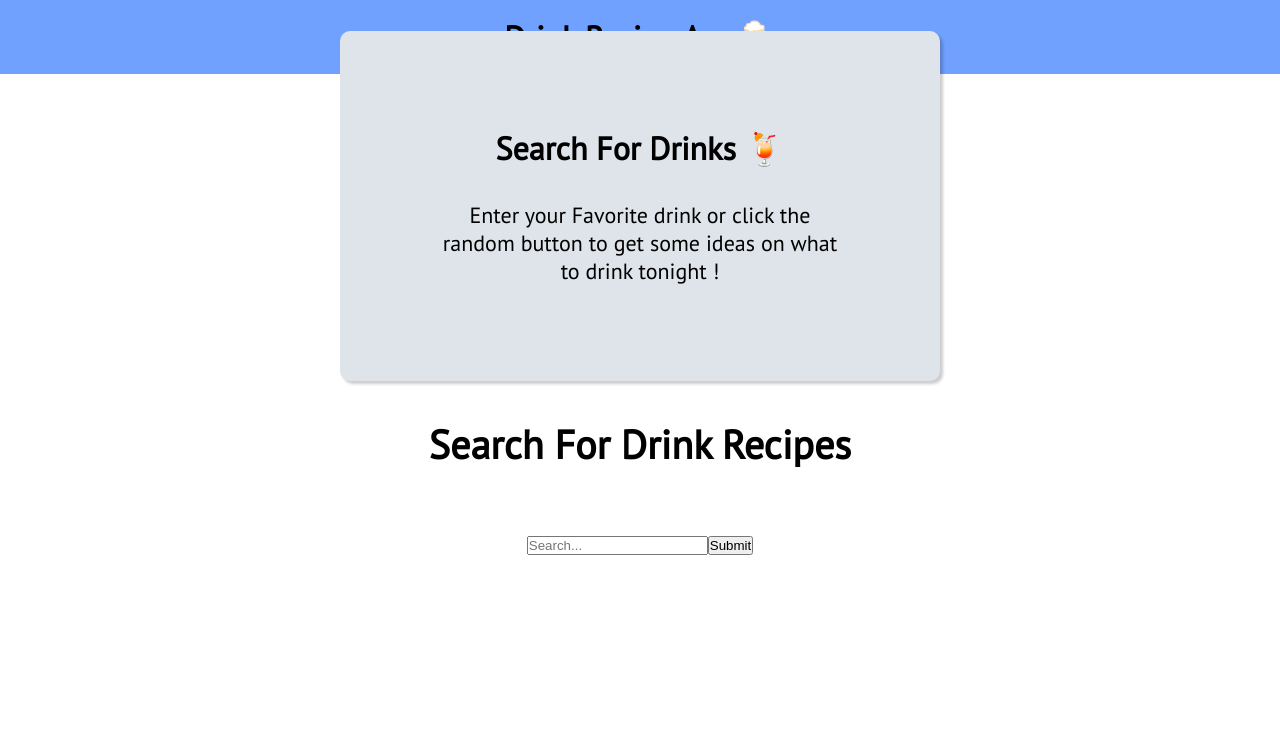
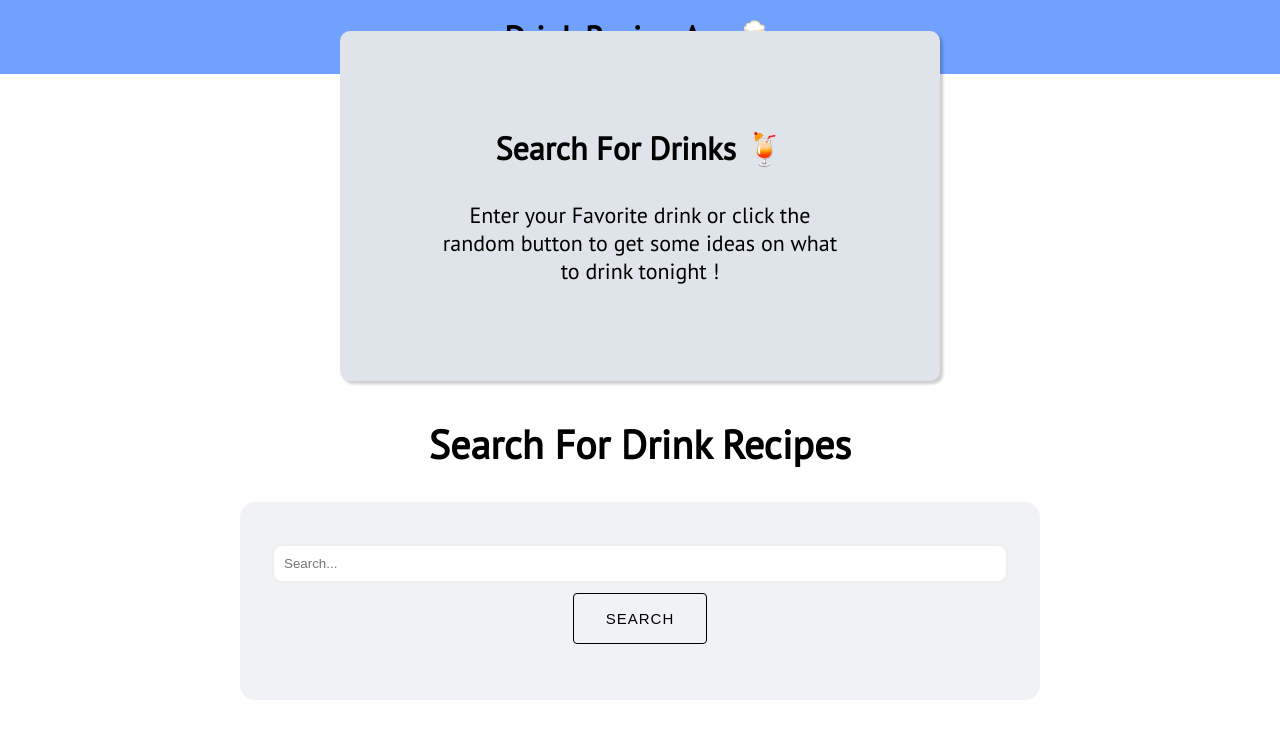
Before and after one commit to luke-h1/cocktail-recipe-app, a React (Create React App) app: page / in a window 1280 px wide. Shown: the top 738 px of the page. Built offline with nearby package versions, Linux system fonts and the light colour scheme.

Commit message:
improve styles

```diff
--- a/src/App.js
+++ b/src/App.js
@@ -2,13 +2,13 @@ import React from 'react';
 import './App.css';
 import Header from './components/Header';
 import Home from './components/Home';
-import Form from './components/Form'
+import Search from './components/Search'
 function App() {
   return (
     <div className="App">
       <Header />
       <Home />
-      <Form />
+      <Search />
       </div>
   );
 }
--- a/src/components/Form.css
+++ /dev/null
@@ -1,23 +0,0 @@
-.form-wrapper {
-  margin-top: 7rem;
-  display: flex;
-  flex-direction: column;
-  justify-content: center;
-  align-items: center;
-}
-
-.form__title {
-  margin-bottom: 2rem;
-  font-size: 40px;
-}
-
-
-.form__mainForm {
-  text-align: center;
-  padding: 2rem;
-}
-
-
-.form__search-box {
-
-}
--- a/src/components/Form.js
+++ /dev/null
@@ -1,27 +0,0 @@
-import React, { Fragment } from 'react';
-import PropTypes from 'prop-types';
-import './Form.css';
-
-const Form = ({ title }) => {
-  return (
-    <Fragment>
-      <div className="form-wrapper">
-        <h2 className="form__title">{title}</h2>
-        <form className="form__mainForm">
-          <input type="text" placeholder="Search..." className='form__search-box'/>
-          <input type="submit" />
-        </form>
-      </div>
-    </Fragment>
-  );
-};
-
-Form.defaultProps = {
-  title: 'Search For Drink Recipes',
-};
-
-Form.propTypes = {
-  title: PropTypes.string.isRequired,
-};
-
-export default Form;
--- /dev/null
+++ b/src/components/Search.css
@@ -0,0 +1,50 @@
+.search-wrapper {
+  margin-top: 7rem;
+  display: flex;
+  flex-direction: column;
+  justify-content: center;
+  align-items: center;
+}
+
+.search__title {
+  margin-bottom: 2rem;
+  font-size: 40px;
+}
+
+.search__main {
+  text-align: center;
+  padding: 2rem;
+  width: 800px;
+  background-color: #f1f2f6;
+  border-radius: 15px;
+}
+
+.search__query {
+  border-radius: 10px;
+  border: 2px solid #eee;
+  transition: 0.3s border-color;
+  display: block;
+  width: 100%;
+  margin: 10px 0;
+  padding: 10px;
+}
+
+.search__query:hover {
+  border: 1px solid #aaa;
+}
+
+.search__btn {
+  font-size: 15px;
+  background: transparent;
+  border: 1px solid #000;
+  border-radius: 4px;
+  color: #000;
+  display: inline-block;
+  letter-spacing: 1px;
+  margin-bottom: 1.5rem;
+  padding: 1rem 2rem;
+  text-align: center;
+  text-decoration: none;
+  text-transform: uppercase;
+  transition: all 0.2s ease;
+}
--- /dev/null
+++ b/src/components/Search.js
@@ -0,0 +1,33 @@
+import React, { Fragment } from 'react';
+import PropTypes from 'prop-types';
+import './Search.css';
+
+const Search = ({ title }) => {
+  return (
+    <Fragment>
+      <div className="search-wrapper">
+        <h2 className="search__title">{title}</h2>
+        <div className="search__main">
+          <input
+            type="text"
+            placeholder="Search..."
+            className="search__query"
+          />
+          <button type="submit" className="search__btn">
+        Search
+          </button>
+        </div>
+      </div>
+    </Fragment>
+  );
+};
+
+Search.defaultProps = {
+  title: 'Search For Drink Recipes',
+};
+
+Search.propTypes = {
+  title: PropTypes.string.isRequired,
+};
+
+export default Search;
```
